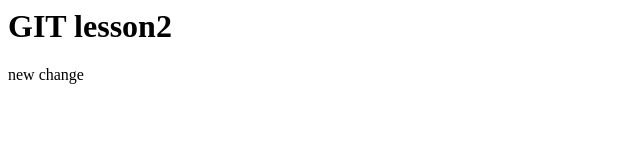
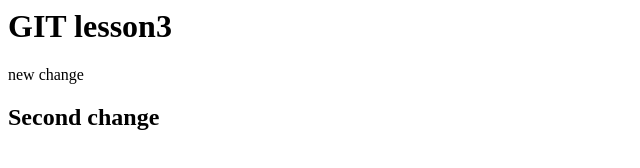
Before and after one commit to Dmitufree/First-repository, a plain HTML site: page index.html in a window 1280 px wide. Shown: the whole page, without its empty margins (0-640 px from the left). Drawn offline with Linux system fonts and the light colour scheme.

Commit message:
Second commit

```diff
--- a/index.html
+++ b/index.html
@@ -11,7 +11,7 @@
 
 </body>
 
-<H1>GIT lesson2</H1>
-<p> new change</p>
-
+<H1>GIT lesson3</H1>
+<p>new change</p>
+<H2> Second change</p>
 </html>
```
